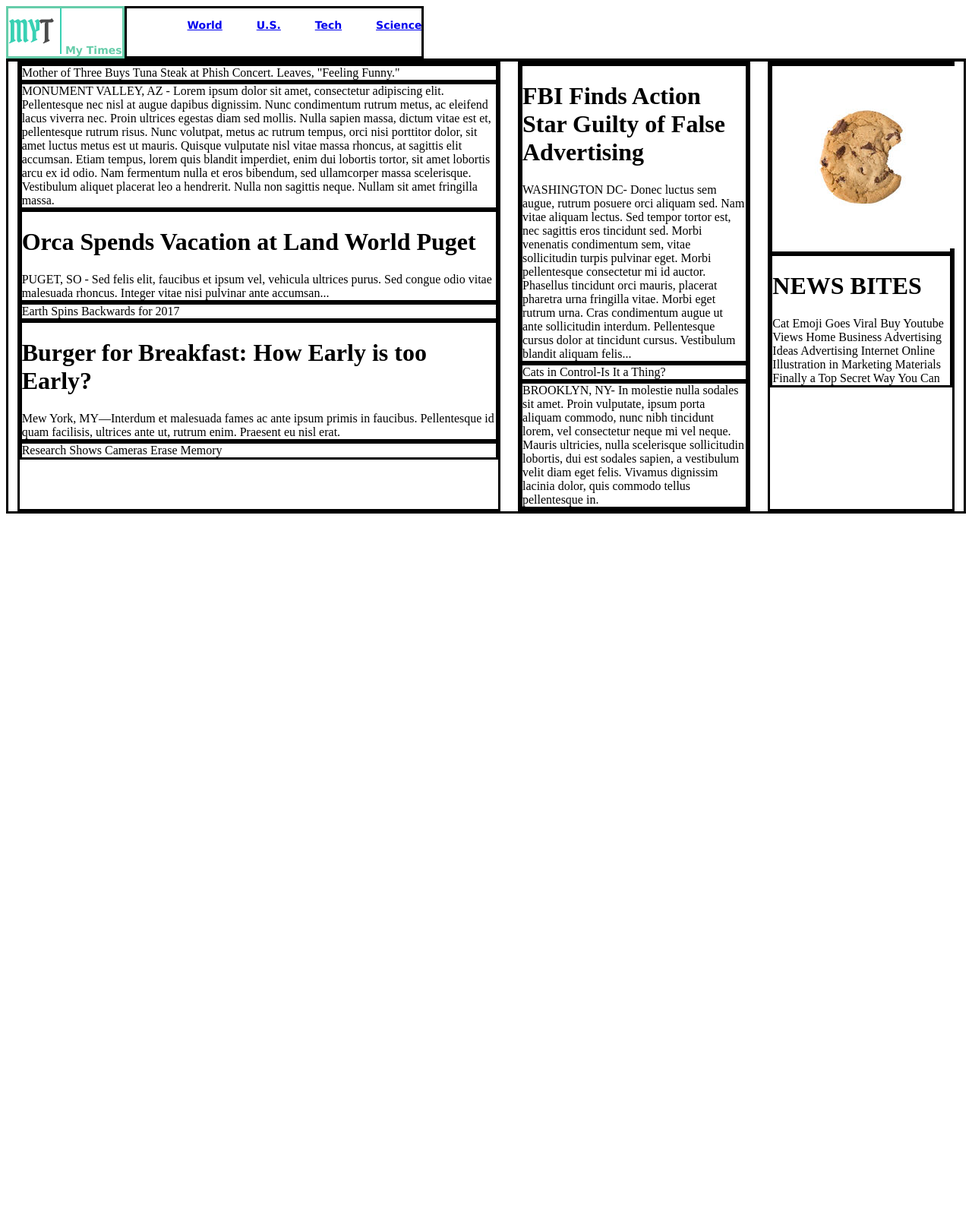
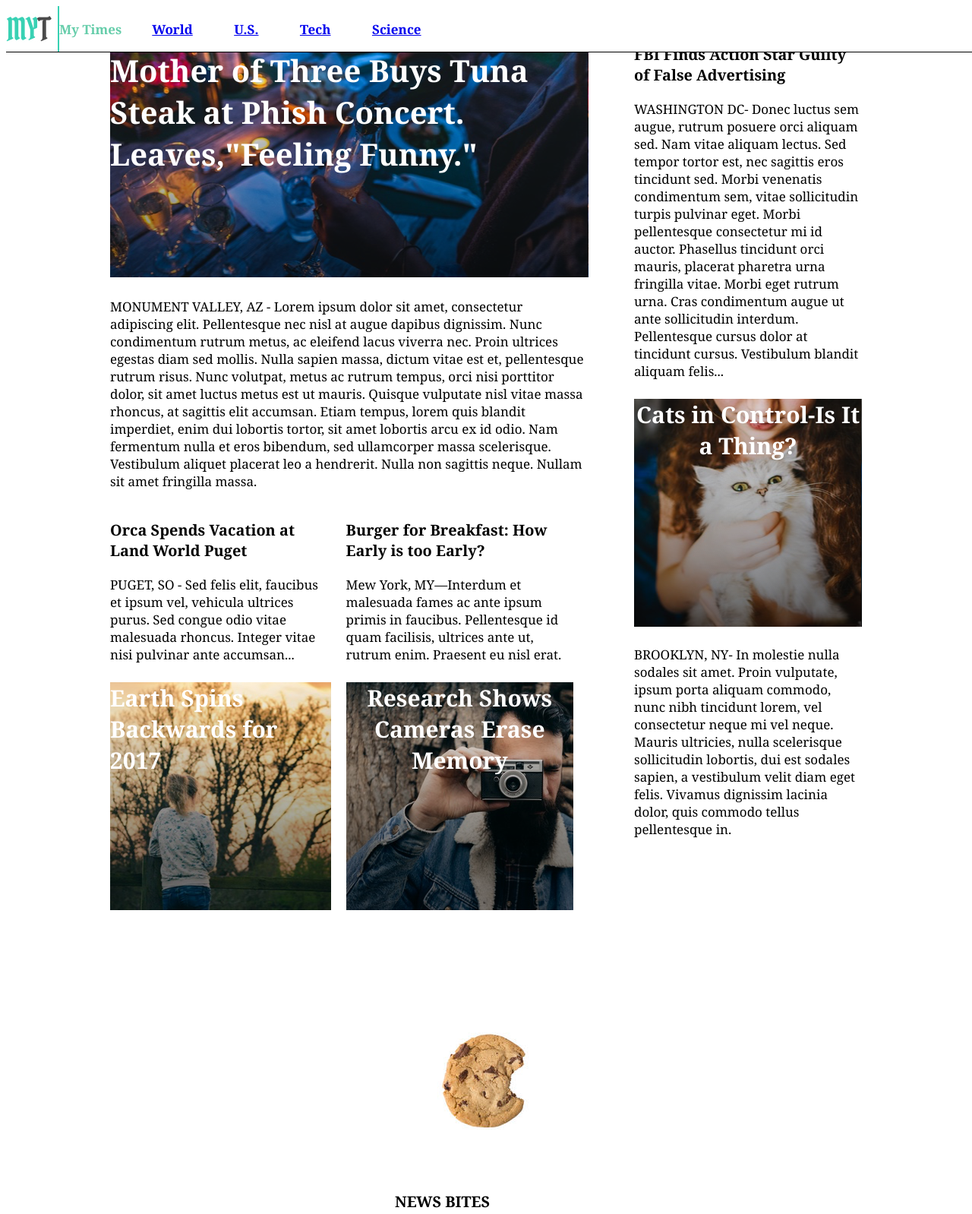
Before and after one commit to Nadia3839/MyTimes, a plain HTML site: page index.html in a window 1280 px wide. Shown: the top 1598 px of the page at 76% size. Before the commit the page ends 800 px from the top, so only its background shows below. Drawn offline with Linux system fonts and the light colour scheme; files whose address does not match are found by name.

Commit message:
commit step 5

```diff
--- a/index.html
+++ b/index.html
@@ -24,9 +24,10 @@
 
     <div class="flex-container">
       <div class="column large">
-        <div>Mother of Three Buys Tuna Steak at Phish Concert. Leaves,
-          "Feeling Funny."</div>
-        <div>MONUMENT VALLEY, AZ - Lorem ipsum dolor sit amet, consectetur
+
+          <div><h1 class="FirstHead">Mother of Three Buys Tuna Steak at Phish
+          Concert. Leaves,"Feeling Funny."</h1>
+          MONUMENT VALLEY, AZ - Lorem ipsum dolor sit amet, consectetur
           adipiscing elit. Pellentesque nec nisl at augue dapibus dignissim.
           Nunc condimentum rutrum metus, ac eleifend lacus viverra nec. Proin
           ultrices egestas diam sed mollis. Nulla sapien massa, dictum vitae est
@@ -38,24 +39,27 @@
           bibendum, sed ullamcorper massa scelerisque. Vestibulum aliquet
           placerat leo a hendrerit. Nulla non sagittis neque. Nullam sit amet
           fringilla massa.</div>
-        <div>
-            <h1>Orca Spends Vacation at Land World Puget</h1>
+
+          <div class="story">
+            <div class="left">
+            <h3>Orca Spends Vacation at Land World Puget</h3>
             PUGET, SO - Sed felis elit, faucibus et ipsum vel, vehicula ultrices
             purus. Sed congue odio vitae malesuada rhoncus. Integer vitae nisi
-            pulvinar ante accumsan...</div>
-        <div>Earth Spins Backwards for 2017</div>
-        <div>
-            <h1>Burger for Breakfast: How Early is too Early?</h1>
+            pulvinar ante accumsan...
+            <h2 class="SecondHead">Earth Spins Backwards for 2017</h2></div>
+            <div class="right">
+              <h3>Burger for Breakfast: How Early is too Early?</h3>
               Mew York, MY—Interdum et malesuada fames ac ante ipsum primis in
               faucibus. Pellentesque id quam facilisis, ultrices ante ut, rutrum enim.
-            Praesent eu nisl erat.</div>
-        <div>Research Shows Cameras Erase Memory</div>
+              Praesent eu nisl erat.
+              <h2 class="ThirdHead">Research Shows Cameras Erase Memory</h2></div>
+          </div>
       </div>
 
 
       <div class="column medium">
         <div>
-            <h1>FBI Finds Action Star Guilty of False Advertising</h1>
+            <h3>FBI Finds Action Star Guilty of False Advertising</h3>
             WASHINGTON DC- Donec luctus sem augue, rutrum posuere orci aliquam sed.
             Nam vitae aliquam lectus. Sed tempor tortor est, nec sagittis eros
             tincidunt sed. Morbi venenatis condimentum sem, vitae sollicitudin
@@ -64,12 +68,14 @@
             Morbi eget rutrum urna. Cras condimentum augue ut ante sollicitudin
             interdum. Pellentesque cursus dolor at tincidunt cursus. Vestibulum
             blandit aliquam felis...</div>
-        <div>Cats in Control-Is It a Thing?</div>
-        <div>BROOKLYN, NY- In molestie nulla sodales sit amet. Proin vulputate,
+        <div>
+          <h2 class="FourthHead">Cats in Control-Is It a Thing?</h2>
+          BROOKLYN, NY- In molestie nulla sodales sit amet. Proin vulputate,
         ipsum porta aliquam commodo, nunc nibh tincidunt lorem, vel consectetur neque
         mi vel neque. Mauris ultricies, nulla scelerisque sollicitudin lobortis,
         dui est sodales sapien, a vestibulum velit diam eget felis. Vivamus
-        dignissim lacinia dolor, quis commodo tellus pellentesque in.</div>
+        dignissim lacinia dolor, quis commodo tellus pellentesque in.
+        </div>
       </div>
 
 
@@ -77,7 +83,7 @@
         <div><img src="/Users/ouzoubair/Desktop/Projects/MyTimes/resources/images/img-news-bite.png" alt="Cookie">
         </div>
         <div>
-          <h1>NEWS BITES</h1>
+          <h3>NEWS BITES</h3>
           Cat Emoji Goes Viral Buy Youtube Views Home Business Advertising Ideas
           Advertising Internet Online Illustration in Marketing Materials Finally
           a Top Secret Way You Can</div>
--- a/resources/css/style.css
+++ b/resources/css/style.css
@@ -4,38 +4,102 @@ header {
   font-size: 14px;
   font-weight:bold;
   border-bottom: black solid 1px;
+  position: fixed;
+  width: 100%;
+  background-color: white;
+  align-items: center;
 }
 
 
 div.logo {
+  display: flex;
+  align-items: center;
   color: mediumaquamarine;
+
 }
 
 li {
 color: black;
 list-style: none;
 display: inline-block;
-padding:inherit;
+padding-right: 50px;
 }
 
 .flex-container {
   display: flex;
   flex-direction: row;
-  justify-content: space-around;
+  justify-content: center;
+  flex-wrap: wrap;
+  text-align: left;
 }
 
 .column.large {
+  margin: 30px 30px;
   width: 630px;
 }
 
 .column.medium {
+  margin: 30px 30px;
   width: 300px;
 }
 
 .column.small {
+  margin: 30px 30px;
   width: 240px;
 }
 
 div {
-  border: solid;
+  font-family: Georgia;
+  font-size: 17px;
+  color: black;
 }
+
+.FirstHead {
+  height: 300px;
+  font-family: Georgia;
+  font-weight: bold;
+  font-size: 40px;
+  color: white;
+  background-image: url(/Users/ouzoubair/Desktop/Projects/MyTimes/resources/images/img-story-main.png);
+}
+
+.SecondHead {
+  height: 300px;
+  font-family: Georgia;
+  font-weight: bold;
+  font-size: 30px;
+  color: white;
+  background-image: url(/Users/ouzoubair/Desktop/Projects/MyTimes/resources/images/img-story-2.png);
+}
+
+.ThirdHead {
+  text-align: center;
+  height: 300px;
+  font-family: Georgia;
+  font-weight: bold;
+  font-size: 30px;
+  color: white;
+  background-image: url(/Users/ouzoubair/Desktop/Projects/MyTimes/resources/images/img-story-3.png);
+}
+
+.FourthHead {
+  text-align: center;
+  height: 300px;
+  font-family: Georgia;
+  font-weight: bold;
+  font-size: 30px;
+  color: white;
+  background-image: url(/Users/ouzoubair/Desktop/Projects/MyTimes/resources/images/img-story-1.png);
+}
+
+.story {
+  display: flex;
+  justify-content:space-between;
+}
+
+.left,
+.right {
+  margin-right: 20px;
+  margin-top: 20px;
+  margin-bottom: 20px;
+}
```
Lines whose indentation alone changed are shown as unchanged.
